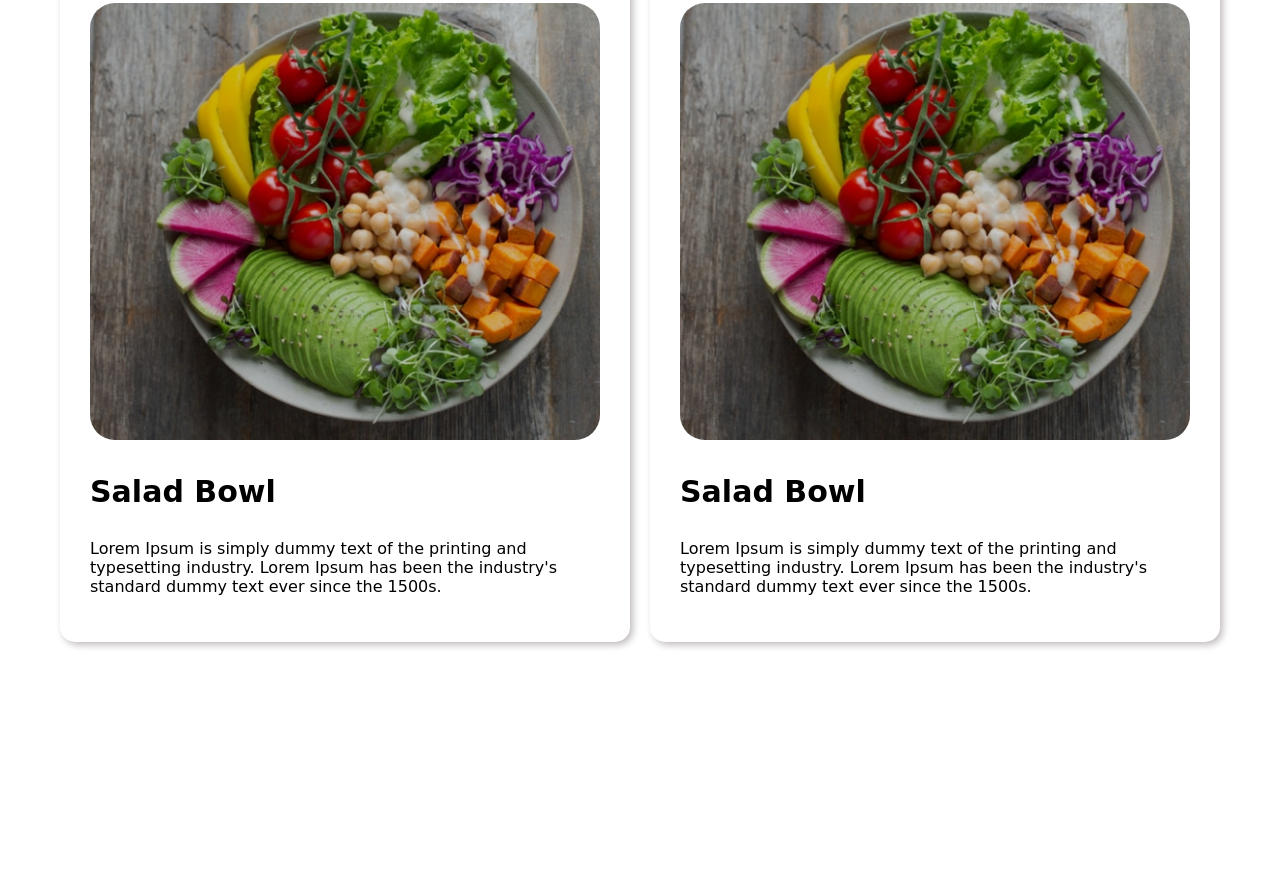
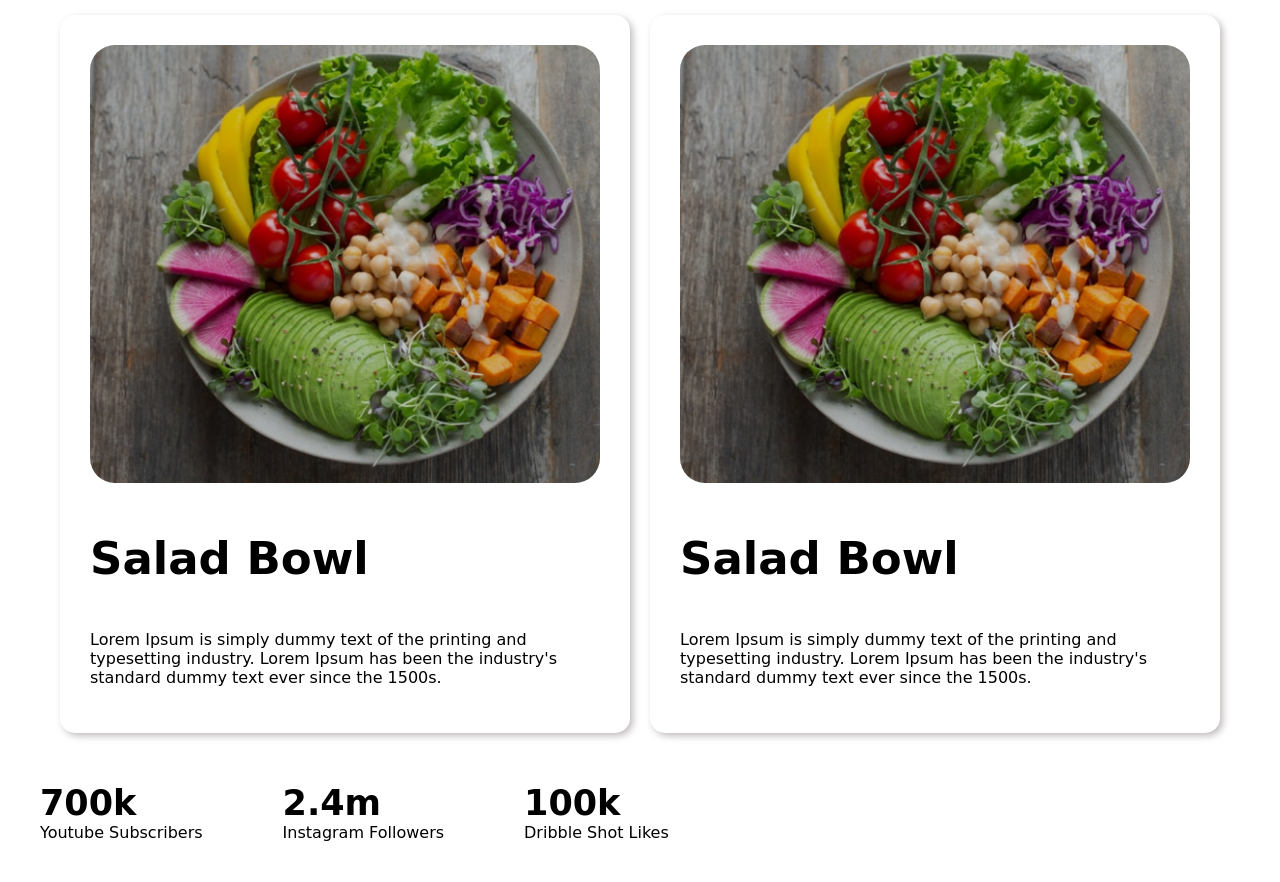
Before and after one commit to mostafizurhh/EAT-HEALTHY-MAIN, a plain HTML site: page index.html in a window 1280 px wide. Shown: the part 1440-2322 px from the top of the page. Before the commit the page ends 2092 px from the top, so only its background shows below. Drawn offline with Linux system fonts and the light colour scheme; a web font is replaced by a local one.

Commit message:
social media divs added

```diff
--- a/index.html
+++ b/index.html
@@ -44,6 +44,7 @@
     <section>
         <div class="div3">
             <img src="images/female/7 (1).png" alt="">
+
             <div class="div4">
                 <h2>
                     About Me
@@ -107,7 +108,26 @@
         </div>
     </section>
     <section>
-
+        <div class="display-inline">
+            <div class="smc-padding">
+                <h4>
+                    700k
+                </h4>
+                <p class="smc">Youtube Subscribers</p>
+            </div>
+            <div class="smc-padding">
+                <h4>
+                    2.4m
+                </h4>
+                <p class="smc">Instagram Followers</p>
+            </div>
+            <div class="smc-padding">
+                <h4>
+                    100k
+                </h4>
+                <p class="smc">Dribble Shot Likes</p>
+            </div>
+        </div>
     </section>
 </body>
 <section>
--- a/style.css
+++ b/style.css
@@ -15,13 +15,21 @@ h1 {
 }
 
 h2 {
-    font-size: 40px;
+    font-size: 55px;
     color: grey;
 }
 
 h3 {
-    font-size: 30px;
+    font-size: 45px;
     color: black;
+}
+
+h4 {
+    display: inline-block;
+    font-size: 35px;
+    font-weight: bold;
+    margin: 0%;
+    padding: 0%;
 }
 
 .paragraph1 {
@@ -126,3 +134,17 @@ h3 {
     padding-left: 50px;
     padding-right: 50px;
 }
+
+.display-inline {
+    display: inline-flex;
+}
+
+.smc {
+    padding: 0%;
+    margin: 0%;
+}
+
+.smc-padding {
+    padding: 20px;
+    margin: 20px;
+}
```
